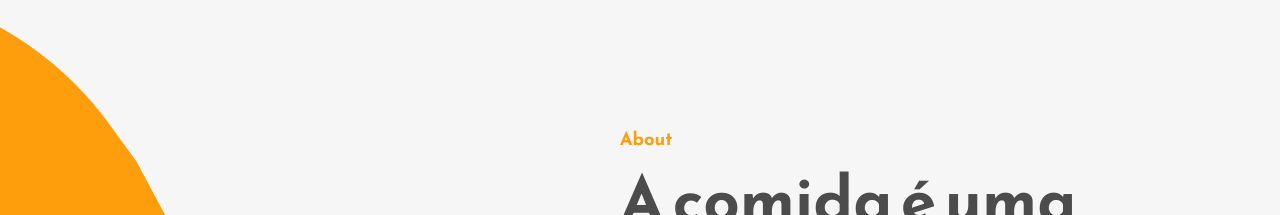
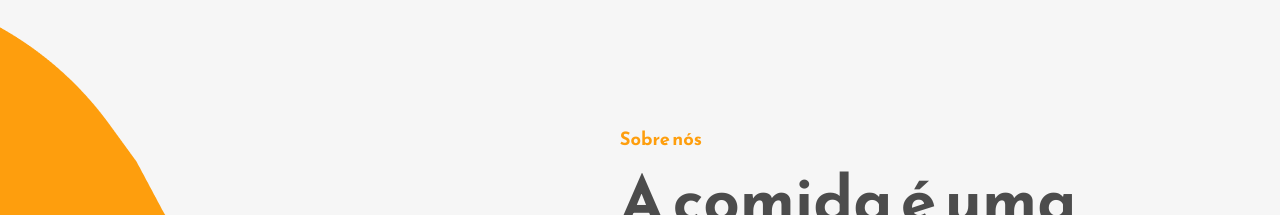
Before and after one commit to gabrielAraujoUni9/Projeto-website, a React (Create React App) app: page / in a window 1280 px wide. Shown: the part 900-1115 px from the top of the page. Built offline with nearby package versions, Linux system fonts and the light colour scheme.

Commit message:
Update About.js

```diff
--- a/src/Components/About.js
+++ b/src/Components/About.js
@@ -13,7 +13,7 @@
         <img src={AboutBackgroundImage} alt="" />
       </div>
       <div className="about-section-text-container">
-        <p className="primary-subheading">About</p>
+        <p className="primary-subheading">Sobre nós</p>
         <h1 className="primary-heading">
           A comida é uma parte importante para uma dieta balanceada
         </h1>
```
